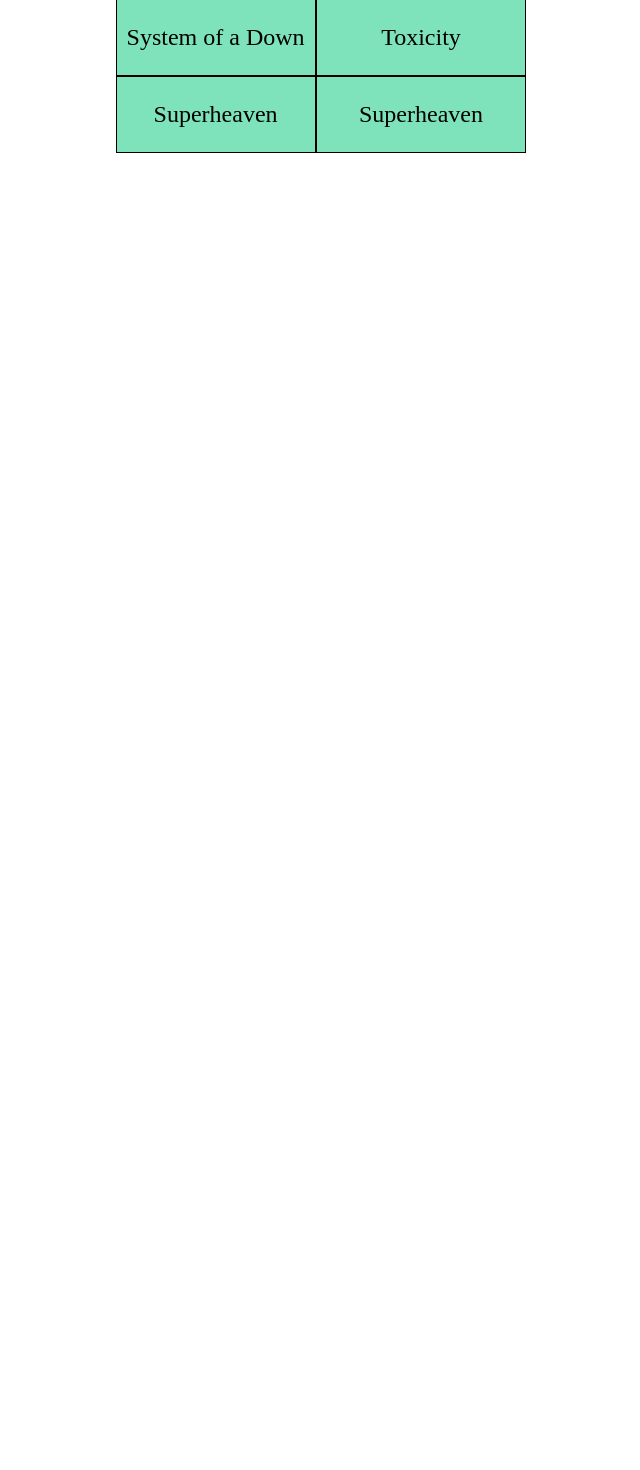
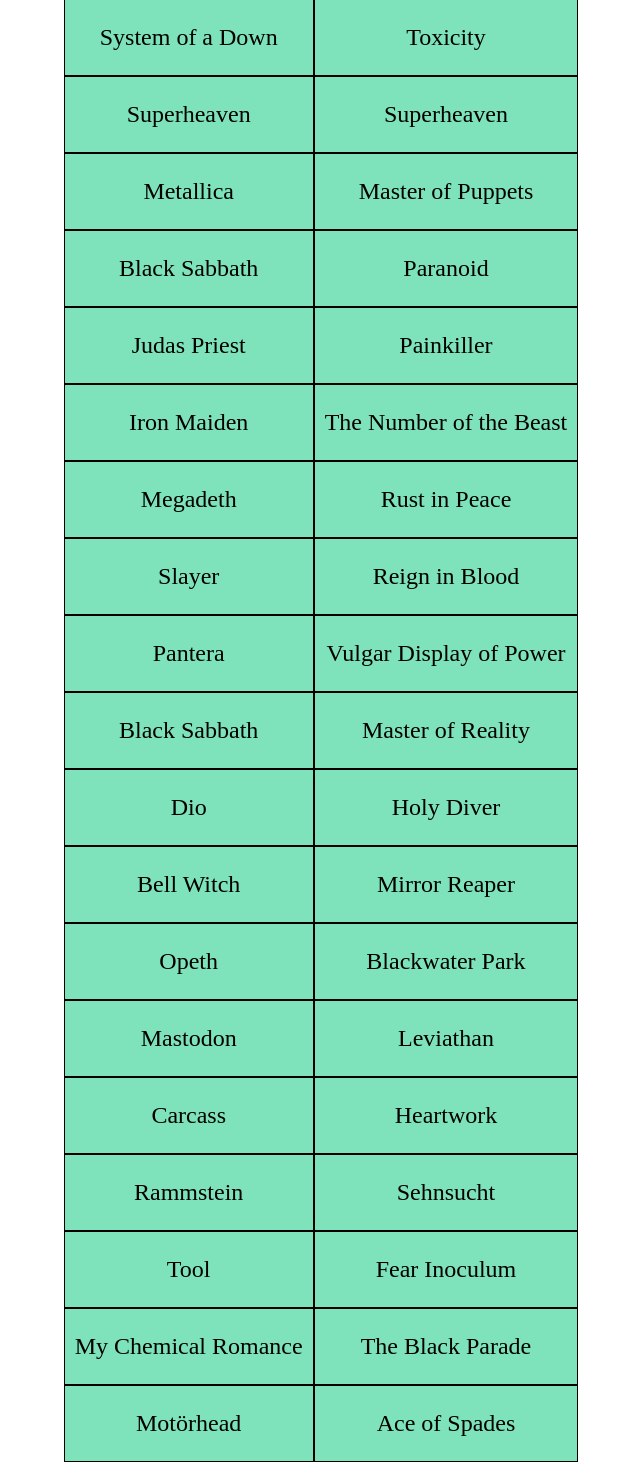
Before and after one commit to Blake131302/cs4900-EmberLights-WebDev, an Angular app: page / in a window 1280 px wide. Shown: the part 86-1556 px from the top of the page, without its empty margins (319-959 px from the left). Before the commit the page ends 800 px from the top, so only its background shows below. Built offline with nearby package versions, Linux system fonts and the light colour scheme.

Commit message:
Generated 20 metal albums for mock data

```diff
--- a/src/app/albums/albums.ts
+++ b/src/app/albums/albums.ts
@@ -10,9 +10,26 @@ import { Album } from '../interfaces/album';
 export class Albums {
 
   // Create an array called albums[]
-  rec_albums: Album[] = [
-    {albumID: 1, albumName: "Ride The Lightning", artistName: "Metallica"},
-    {albumID: 2, albumName: "Toxicity", artistName: "System of a Down"},
-    {albumID: 3, albumName: "Superheaven", artistName: "Superheaven"}
-  ];
+rec_albums: Album[] = [
+  {albumID: 1, albumName: "Ride The Lightning", artistName: "Metallica"},
+  {albumID: 2, albumName: "Toxicity", artistName: "System of a Down"},
+  {albumID: 3, albumName: "Superheaven", artistName: "Superheaven"},
+  {albumID: 4, albumName: "Master of Puppets", artistName: "Metallica"},
+  {albumID: 5, albumName: "Paranoid", artistName: "Black Sabbath"},
+  {albumID: 6, albumName: "Painkiller", artistName: "Judas Priest"},
+  {albumID: 7, albumName: "The Number of the Beast", artistName: "Iron Maiden"},
+  {albumID: 8, albumName: "Rust in Peace", artistName: "Megadeth"},
+  {albumID: 9, albumName: "Reign in Blood", artistName: "Slayer"},
+  {albumID: 10, albumName: "Vulgar Display of Power", artistName: "Pantera"},
+  {albumID: 11, albumName: "Master of Reality", artistName: "Black Sabbath"},
+  {albumID: 12, albumName: "Holy Diver", artistName: "Dio"},
+  {albumID: 13, albumName: "Mirror Reaper", artistName: "Bell Witch"},
+  {albumID: 14, albumName: "Blackwater Park", artistName: "Opeth"},
+  {albumID: 15, albumName: "Leviathan", artistName: "Mastodon"},
+  {albumID: 16, albumName: "Heartwork", artistName: "Carcass"},
+  {albumID: 17, albumName: "Sehnsucht", artistName: "Rammstein"},
+  {albumID: 18, albumName: "Fear Inoculum", artistName: "Tool"},
+  {albumID: 19, albumName: "The Black Parade", artistName: "My Chemical Romance"},
+  {albumID: 20, albumName: "Ace of Spades", artistName: "Motörhead"},
+];
 }
```
